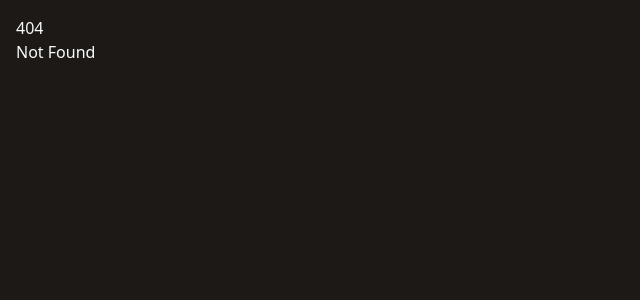
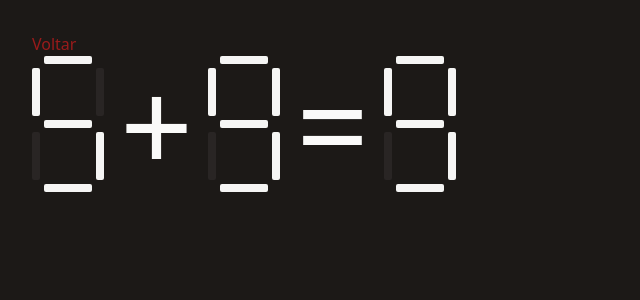
Before and after one commit to M4rkux/thepuzzlegame, a SvelteKit app: page /minigame/matchers in a window 1280 px wide. Before the commit this address had no page. Shown: the top 300 px of the page, without its empty margins (0-640 px from the left). Built offline with nearby package versions, Linux system fonts and the light colour scheme.

Commit message:
WIP matchers

```diff
--- /dev/null
+++ b/src/components/matcherNumber.svelte
@@ -0,0 +1,61 @@
+<script lang="ts">
+  export let isRemoving = false;
+  export let disabled = false;
+  export let numberSeguments = [true, true, true, true, true, true, true];
+
+  const numbersSegments = [
+    [true, true, true, false, true, true, true], // 0
+    [false, false, true, false, false, true, false], // 1
+    [true, false, true, true, true, false, true], // 2
+    [true, false, true, true, false, true, true], // 3
+    [false, true, true, true, false, true, false], // 4
+    [true, true, false, true, false, true, true], // 5
+    [false, true, false, true, true, true, true], // 6
+    [true, true, true, false, false, true, false], // 7
+    [true, true, true, true, true, true, true], // 8
+    [true, true, true, true, false, true, true], // 9
+  ];
+
+  $: isValidNumber = numbersSegments.some((nss) => nss.every((ns, i) => ns === numberSeguments[i]));
+</script>
+
+<div class="seven-segment {disabled && 'disabled'} {!isValidNumber ? 'animate-pulse' : ''}">
+  <button class="{numberSeguments[0] ? 'present' : 'absent'} {!disabled && ((!numberSeguments[0] && !isRemoving) || (numberSeguments[0] && isRemoving)) ? 'clickable' : ''} col-start-2 col-end-2 segment segment-horizontal" />
+  <button class="{numberSeguments[1] ? 'present' : 'absent'} {!disabled && ((!numberSeguments[1] && !isRemoving) || (numberSeguments[1] && isRemoving)) ? 'clickable' : ''} col-start-1 col-end-1 segment segment-vertical" />
+  <button class="{numberSeguments[2] ? 'present' : 'absent'} {!disabled && ((!numberSeguments[2] && !isRemoving) || (numberSeguments[2] && isRemoving)) ? 'clickable' : ''} col-start-3 col-end-3 segment segment-vertical" />
+  <button class="{numberSeguments[3] ? 'present' : 'absent'} {!disabled && ((!numberSeguments[3] && !isRemoving) || (numberSeguments[3] && isRemoving)) ? 'clickable' : ''} col-start-2 col-end-2 segment segment-horizontal" />
+  <button class="{numberSeguments[4] ? 'present' : 'absent'} {!disabled && ((!numberSeguments[4] && !isRemoving) || (numberSeguments[4] && isRemoving)) ? 'clickable' : ''} col-start-1 col-end-1 segment segment-vertical" />
+  <button class="{numberSeguments[5] ? 'present' : 'absent'} {!disabled && ((!numberSeguments[5] && !isRemoving) || (numberSeguments[5] && isRemoving)) ? 'clickable' : ''} col-start-3 col-end-3 segment segment-vertical" />
+  <button class="{numberSeguments[6] ? 'present' : 'absent'} {!disabled && ((!numberSeguments[6] && !isRemoving) || (numberSeguments[6] && isRemoving)) ? 'clickable' : ''} col-start-2 col-end-2 segment segment-horizontal" />
+</div>
+
+<style lang="scss">
+.seven-segment {
+  @apply grid w-[72px] h-[136px] gap-1;
+
+}
+
+.segment {
+  @apply rounded-sm;
+
+  &.clickable:hover {
+    @apply bg-red-400 cursor-pointer shadow-red-100 shadow-sm;
+  }
+
+  &.present {
+    @apply bg-stone-100;
+  }
+
+  &.absent {
+    @apply bg-stone-800;
+  }
+
+  &-vertical {
+    @apply h-[48px] w-2;
+  }
+
+  &-horizontal {
+    @apply h-2 w-[48px];
+  }
+}
+</style>
--- a/src/routes/+page.svelte
+++ b/src/routes/+page.svelte
@@ -23,7 +23,7 @@
 					<li><a href="/minigame/adjacent">Adjacent</a></li>
 					<li><a href="/minigame/hanoi">Hanoi</a></li>
 					<li><a href="/minigame/fox-and-chicken">Raposa e a galinha</a></li>
-					<li><a href="/minigame/matches">Palitos (5 + 9 = 9)</a></li>
+					<li><a href="/minigame/matchers">Palitos (5 + 9 = 9)</a></li>
 					<li><a href="/minigame/console">Console</a></li>
 				</ul>
 			</li>
--- /dev/null
+++ b/src/routes/minigame/matchers/+page.svelte
@@ -0,0 +1,43 @@
+<script lang="ts">
+	import MatcherNumber from "../../../components/matcherNumber.svelte";
+
+  const defaultNumbers = [
+    [true, true, false, true, false, true, true],
+    [true, true, true, true, false, true, true],
+    [true, true, true, true, false, true, true],
+  ];
+  let number1 = [...defaultNumbers[0]];
+  let number2 = [...defaultNumbers[1]];
+  let numberResult = [...defaultNumbers[2]];
+  let isGameComplete = false;
+  let isRemoving = true;
+  // fn check isRemoving e revert
+  // fn check !isRemoving e completa o jogo
+
+  function clickSegment(numberIndex: number, segmentIndex: number) {
+    if (isGameComplete) return;
+    if (!isRemoving) {
+      isGameComplete = true;
+    }
+    isRemoving != isRemoving;
+    switch (numberIndex) {
+      case 0:
+        number1[numberIndex] != number1[numberIndex];
+        break;
+      case 1:
+        numberResult[numberIndex] != numberResult[numberIndex];
+        break;
+      case 2:
+        numberResult[numberIndex] != numberResult[numberIndex];
+        break;
+    }
+  }
+</script>
+
+<div class="flex flex-row text-9xl items-center gap-4">
+  <MatcherNumber disabled={isGameComplete} isRemoving={isRemoving} numberSeguments={number1} on:click={clickSegment} />
+  <span class="w-[72px] text-center">+</span>
+  <MatcherNumber disabled={isGameComplete} isRemoving={isRemoving} numberSeguments={number2} on:click={clickSegment} />
+  <span class="w-[72px] text-center">=</span>
+  <MatcherNumber disabled={isGameComplete} isRemoving={isRemoving} numberSeguments={numberResult} on:click={clickSegment} />
+</div>
```
Also changed, not shown: src/routes/minigame/matches/+page.svelte (deleted).
